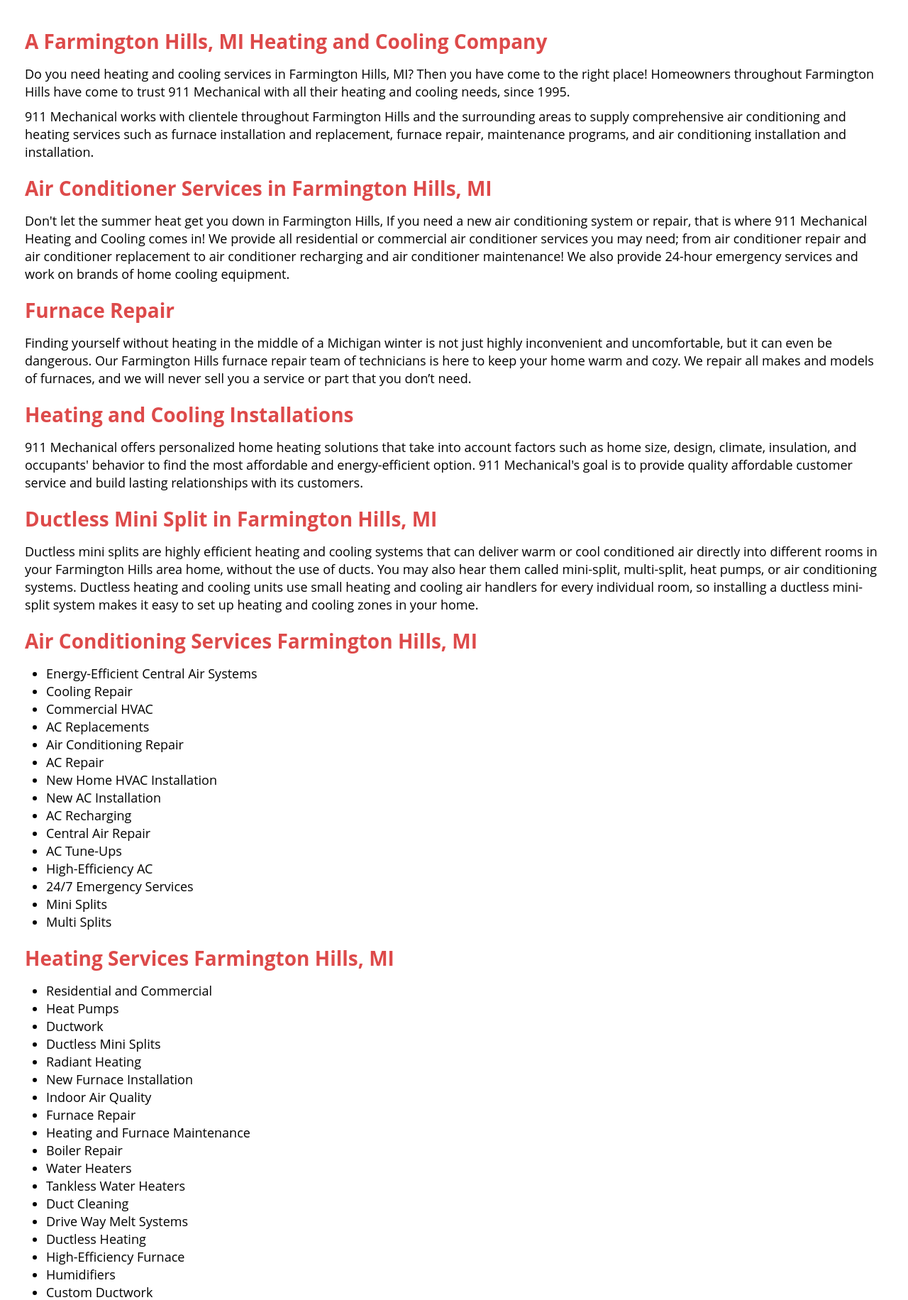
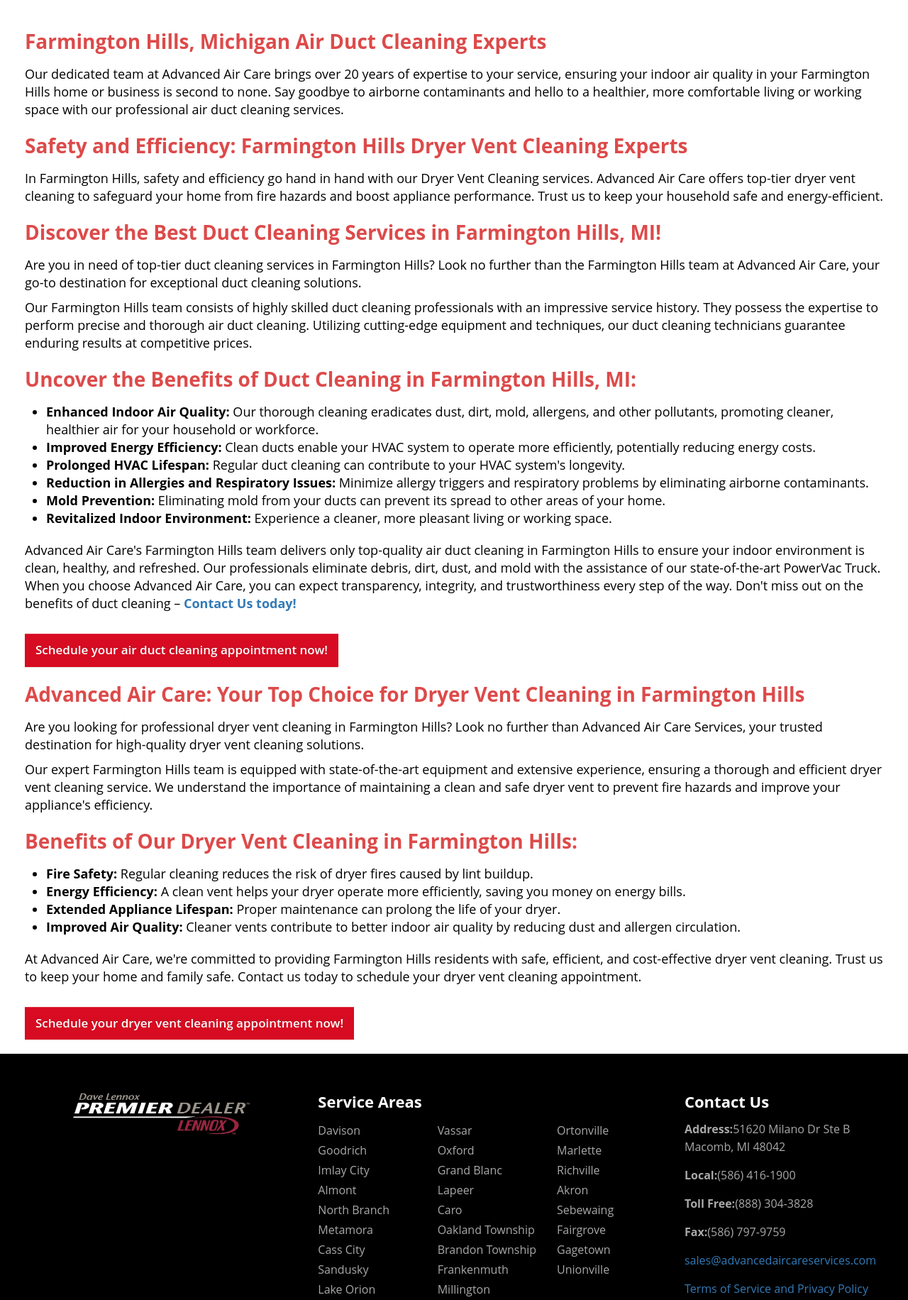
Before and after one commit to AbubakarCinnova/aircare, a PHP site: page /service-area/farmington-hills.php in a window 1280 px wide. Shown: the part 145-1977 px from the top of the page at 71% size. Run offline with PHP 8.4, Linux system fonts and the light colour scheme; some libraries are stand-ins or nearby versions.

Commit message:
Update farmington-hills.php

```diff
--- a/service-area/farmington-hills.php
+++ b/service-area/farmington-hills.php
@@ -1,18 +1,12 @@
 <?php include_once('../header.php') ?>
-<title>Furnace Repair Farmington Hills, MI | AC Repair| HVAC Farmington Hills, MI| 911 Mechanical Heating &amp; Cooling </title>
+<title>Farmington Hills, Michigan Air Duct and Dryer Vent Cleaning Services</title>
+
+<meta name="description"
+    content=" Elevate indoor air quality and safety in
+
+Farmington Hills with our expert air duct and dryer vent cleaning services. Breathe easier and protect your home. Contact us today!">
 
 
-<meta name="description" content= " Do you need heating and cooling services in Farmington Hills, MI? Then you have come to the right place! Homeowners throughout Farmington Hills have come to trust 911 Mechanical with all their heating and cooling needs, since 1995.   " />
-
-
-<meta name="keywords" content=" Heating, Cooling, Heating, Air conditioning, HVAC, Heating &amp; Cooling, Air conditioning, Furnace, Farmington Hills, MI, new home HVAC, air conditioning repair, central air repair, furnace repair, ductless mini split." />
-
-
-<meta name="rating" content="general" />
-<meta name="revisit-after" content="3 days" />
-<meta name="robots" content="index, follow" />
-<meta name="classification" content=" Furnace, Heating, Cooling, Heating &amp; Air conditioning, Heating &amp; Cooling, Air conditioning, Furnace, HVAC Farmington Hills, MI" />
-<meta name="author" content="MG" />
 
 
 <?php include_once('../menu.php') ?>
@@ -29,116 +23,108 @@
                         <div class="row">
                             <div class="col-lg-12">
 
-                                <h2>A Farmington Hills, MI Heating and Cooling Company</h2>
+                                <h2>Farmington Hills, Michigan Air Duct Cleaning Experts</h2>
 
+                                <p>Our dedicated team at Advanced Air Care brings over 20 years of expertise to your
+                                    service, ensuring your indoor air quality in your Farmington Hills home or business
+                                    is second to none. Say goodbye to airborne contaminants and hello to a healthier,
+                                    more comfortable living or working space with our professional air duct cleaning
+                                    services.</p>
 
-                                <p>Do you need heating and cooling services in Farmington Hills, MI? Then you have come
-                                    to
-                                    the right place! Homeowners throughout Farmington Hills have come to trust 911
-                                    Mechanical with all their heating and cooling needs, since 1995.</p>
+                                <h2>Safety and Efficiency: Farmington Hills Dryer Vent Cleaning Experts</h2>
 
+                                <p>In Farmington Hills, safety and efficiency go hand in hand with our Dryer Vent
+                                    Cleaning services. Advanced Air Care offers top-tier dryer vent cleaning to
+                                    safeguard your home from fire hazards and boost appliance performance. Trust us to
+                                    keep your household safe and energy-efficient.</p>
 
-                                <p> 911 Mechanical works with clientele throughout Farmington Hills and the surrounding
-                                    areas to supply comprehensive air conditioning and heating services such as furnace
-                                    installation and replacement, furnace repair, maintenance programs, and air
-                                    conditioning
-                                    installation and installation.</p>
+                                <h2>Discover the Best Duct Cleaning Services in Farmington Hills, MI!</h2>
 
+                                <p>Are you in need of top-tier duct cleaning services in Farmington Hills? Look no
+                                    further than the Farmington Hills team at Advanced Air Care, your go-to destination
+                                    for exceptional duct cleaning solutions.</p>
 
-                                <h2>Air Conditioner Services in Farmington Hills, MI</h2>
-                                <p>Don't let the summer heat get you down in Farmington Hills, If you need a new air
-                                    conditioning system or repair, that is where 911 Mechanical Heating and Cooling
-                                    comes
-                                    in! We provide all residential or commercial air conditioner services you may need;
-                                    from
-                                    air conditioner repair and air conditioner replacement to air conditioner recharging
-                                    and
-                                    air conditioner maintenance! We also provide 24-hour emergency services and work on
-                                    brands of home cooling equipment.</p>
+                                <p>Our Farmington Hills team consists of highly skilled duct cleaning professionals with
+                                    an impressive service history. They possess the expertise to perform precise and
+                                    thorough air duct cleaning. Utilizing cutting-edge equipment and techniques, our
+                                    duct cleaning technicians guarantee enduring results at competitive prices.</p>
 
+                                <h2>Uncover the Benefits of Duct Cleaning in Farmington Hills, MI:</h2>
 
-                                <h2>Furnace Repair</h2>
-                                <p>Finding yourself without heating in the middle of a Michigan winter is not just
-                                    highly
-                                    inconvenient and uncomfortable, but it can even be dangerous. Our Farmington Hills
-                                    furnace repair team of technicians is here to keep your home warm and cozy. We
-                                    repair
-                                    all makes and models of furnaces, and we will never sell you a service or part that
-                                    you
-                                    don’t need.</p>
-
-
-                                <h2>Heating and Cooling Installations</h2>
-                                <p>911 Mechanical offers personalized home heating solutions that take into account
-                                    factors
-                                    such as home size, design, climate, insulation, and occupants' behavior to find the
-                                    most
-                                    affordable and energy-efficient option. 911 Mechanical's goal is to provide quality
-                                    affordable customer service and build lasting relationships with its customers.</p>
-
-
-                                <h2>Ductless Mini Split in Farmington Hills, MI</h2>
-                                <p>Ductless mini splits are highly efficient heating and cooling systems that can
-                                    deliver
-                                    warm or cool conditioned air directly into different rooms in your Farmington Hills
-                                    area
-                                    home, without the use of ducts. You may also hear them called mini-split,
-                                    multi-split,
-                                    heat pumps, or air conditioning systems. Ductless heating and cooling units use
-                                    small
-                                    heating and cooling air handlers for every individual room, so installing a ductless
-                                    mini-split system makes it easy to set up heating and cooling zones in your home.
-                                </p>
-
-                                <h2> Air Conditioning Services Farmington Hills, MI</h2>
                                 <ul>
-                                    <li>Energy-Efficient Central Air Systems</li>
-                                    <li>Cooling Repair</li>
-                                    <li>Commercial HVAC</li>
-                                    <li>AC Replacements</li>
-                                    <li>Air Conditioning Repair</li>
-                                    <li>AC Repair</li>
-                                    <li>New Home HVAC Installation</li>
-                                    <li>New AC Installation</li>
-                                    <li>AC Recharging</li>
-                                    <li>Central Air Repair</li>
-                                    <li>AC Tune-Ups</li>
-                                    <li>High-Efficiency AC</li>
-                                    <li>24/7 Emergency Services</li>
-                                    <li>Mini Splits </li>
-                                    <li>Multi Splits</li>
-                                </ul>
-                                <h2>Heating Services Farmington Hills, MI</h2>
-                                <ul>
-                                    <li>Residential and Commercial</li>
-                                    <li>Heat Pumps</li>
-                                    <li>Ductwork</li>
-                                    <li>Ductless Mini Splits</li>
-                                    <li>Radiant Heating</li>
-                                    <li>New Furnace Installation</li>
-                                    <li>Indoor Air Quality</li>
-                                    <li>Furnace Repair</li>
-                                    <li>Heating and Furnace Maintenance</li>
-                                    <li>Boiler Repair</li>
-                                    <li>Water Heaters</li>
-                                    <li>Tankless Water Heaters</li>
-                                    <li>Duct Cleaning</li>
-                                    <li>Drive Way Melt Systems</li>
-                                    <li>Ductless Heating</li>
-                                    <li>High-Efficiency Furnace</li>
-                                    <li>Humidifiers</li>
-                                    <li>Custom Ductwork</li>
-                                    <li>Heating Repairs</li>
-                                    <li>Smart Thermostats</li>
-                                    <li>Whole House Air Purifiers</li>
-                                    <li>Dual Fuel Systems</li>
-                                    <li>Whole House Dehumidifiers</li>
-                                    <li>Heating Installation</li>
-                                    <li>Heating Repair</li>
+                                    <li><strong>Enhanced Indoor Air Quality:</strong> Our thorough cleaning eradicates
+                                        dust, dirt, mold, allergens, and other pollutants, promoting cleaner, healthier
+                                        air for your household or workforce.</li>
+                                    <li><strong>Improved Energy Efficiency:</strong> Clean ducts enable your HVAC system
+                                        to operate more efficiently, potentially reducing energy costs.</li>
+                                    <li><strong>Prolonged HVAC Lifespan:</strong> Regular duct cleaning can contribute
+                                        to your HVAC system's longevity.</li>
+                                    <li><strong>Reduction in Allergies and Respiratory Issues:</strong> Minimize allergy
+                                        triggers and respiratory problems by eliminating airborne contaminants.</li>
+                                    <li><strong>Mold Prevention:</strong> Eliminating mold from your ducts can prevent
+                                        its spread to other areas of your home.</li>
+                                    <li><strong>Revitalized Indoor Environment:</strong> Experience a cleaner, more
+                                        pleasant living or working space.</li>
                                 </ul>
                                 <br>
 
-                                <p>911 Mechanical is your local Heating and HVAC Installation Expert in Farmington Hills, Michigan.</p>
+                                <p>Advanced Air Care's Farmington Hills team delivers only top-quality air duct cleaning
+                                    in Farmington Hills to ensure your indoor environment is clean, healthy, and
+                                    refreshed. Our professionals eliminate debris, dirt, dust, and mold with the
+                                    assistance of our state-of-the-art PowerVac Truck. When you choose Advanced Air
+                                    Care, you can expect transparency, integrity, and trustworthiness every step of the
+                                    way. Don't miss out on the benefits of duct cleaning – <strong><a
+                                            href="../air-duct-benefits.php">Contact Us today!</a></strong></p>
+
+
+
+
+
+                                <br>
+
+                                <a href="<?php echo $base_url ?>/contact-us.php" class="btn btn-warning">Schedule your
+                                    air duct cleaning
+                                    appointment now!</a>
+                                <br>
+
+                                <h2>Advanced Air Care: Your Top Choice for Dryer Vent Cleaning in Farmington Hills</h2>
+
+                                <p>Are you looking for professional dryer vent cleaning in Farmington Hills? Look no
+                                    further than Advanced Air Care Services, your trusted destination for high-quality
+                                    dryer vent cleaning solutions.</p>
+
+                                <p>Our expert Farmington Hills team is equipped with state-of-the-art equipment and
+                                    extensive experience, ensuring a thorough and efficient dryer vent cleaning service.
+                                    We understand the importance of maintaining a clean and safe dryer vent to prevent
+                                    fire hazards and improve your appliance's efficiency.</p>
+
+                                <h2>Benefits of Our Dryer Vent Cleaning in Farmington Hills:</h2>
+
+                                <ul>
+                                    <li><strong>Fire Safety:</strong> Regular cleaning reduces the risk of dryer fires
+                                        caused by lint buildup.</li>
+                                    <li><strong>Energy Efficiency:</strong> A clean vent helps your dryer operate more
+                                        efficiently, saving you money on energy bills.</li>
+                                    <li><strong>Extended Appliance Lifespan:</strong> Proper maintenance can prolong the
+                                        life of your dryer.</li>
+                                    <li><strong>Improved Air Quality:</strong> Cleaner vents contribute to better indoor
+                                        air quality by reducing dust and allergen circulation.</li>
+                                </ul>
+                                <br>
+
+                                <p>At Advanced Air Care, we're committed to providing Farmington Hills residents with
+                                    safe, efficient, and cost-effective dryer vent cleaning. Trust us to keep your home
+                                    and family safe. Contact us
+                                    today to schedule your dryer vent cleaning appointment.</p>
+
+                                <br>
+
+                                <a href="<?php echo $base_url ?>/contact-us.php" class="btn btn-warning">Schedule your
+                                    dryer vent
+                                    cleaning appointment now!</a>
+                                <br>
+
+
 
 
 
```
